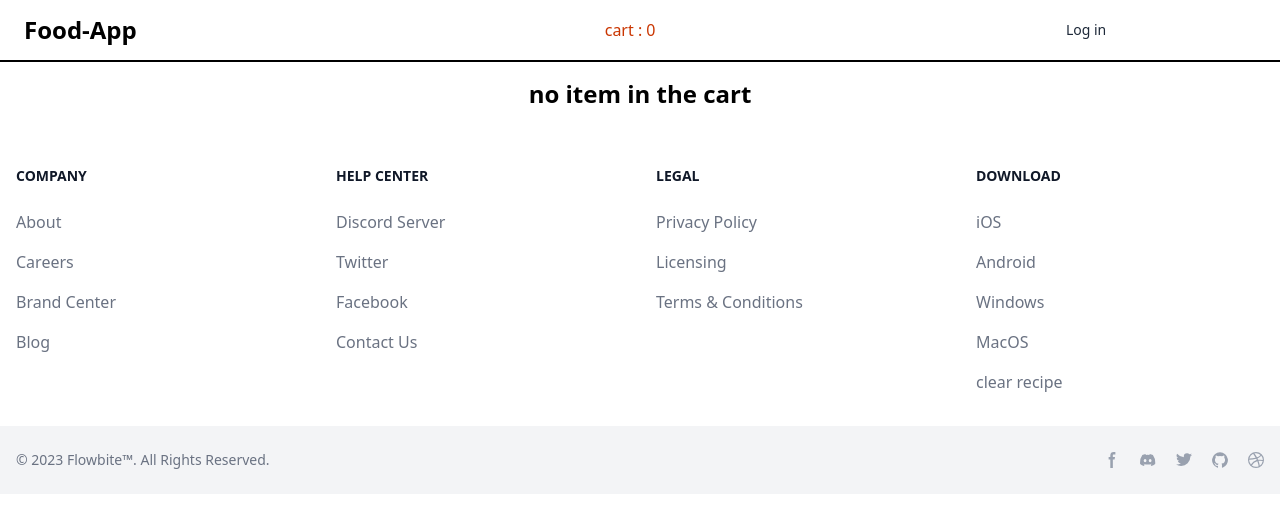
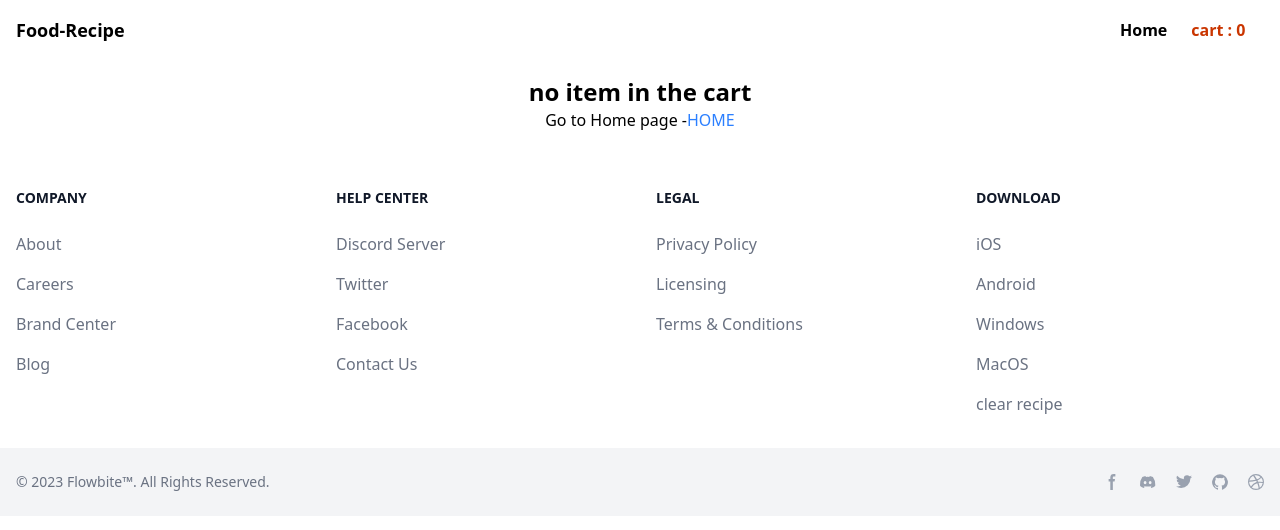
Before and after one commit to sultana-07/Food-recipe-react, a React (Vite) app: page /cart in a window 1280 px wide. Shown: the top 530 px of the page. Built offline with nearby package versions, Linux system fonts and the light colour scheme.

Commit message:
making navbar responsive

```diff
--- a/src/components/CartPage.jsx
+++ b/src/components/CartPage.jsx
@@ -1,19 +1,36 @@
-import React from 'react'
+import React,{useId} from 'react'
 import { useProduct } from '../context'
 import TrendingCard from './TrendingCard';
+import { useNavigate } from 'react-router';
 
 function CartPage() {
 
     const {cartItems} = useProduct()
+    const navigate = useNavigate();
+    const id = useId();
 
-    if(cartItems.length ==0) return <h1 className='text-center font-bold text-2xl mt-4'>no item in the cart</h1>;
+    const handlehome = () => {
+      navigate("/");
+    }
+    console.log(cartItems)
+
+    if(cartItems.length ==0) {
+      return (
+        <>
+        <h1 className='text-center font-bold text-2xl mt-4'>no item in the cart </h1>
+        <p className='text-center'>  Go to Home page -
+          <span className='text-blue-500 cursor-pointer' onClick={handlehome}>HOME</span>
+        </p>
+        </>
+      )
+    }
   return (
    <>
     <h2 className='text-2xl font-bold text-center mt-3'>Cart items</h2>
    <div className='w-full flex flex-wrap justify-center gap-3 mt-5'>
 
     {cartItems.map((item) => (
-        <div key={Date.now()}>
+        <div key={id}>
         <TrendingCard
     names={item.strMeal}
     instructions={item.strInstructions}
--- a/src/components/Header.jsx
+++ b/src/components/Header.jsx
@@ -1,64 +1,54 @@
-import React from 'react'
-import {Link,NavLink} from 'react-router'
+import React, {  useState } from 'react'
+import {NavLink} from 'react-router'
 import { useProduct } from '../context'
 
 
 function Header() {
 
     const {count} = useProduct()
+
+
+        const [isOpen, setIsOpen] = useState(false);
+
    return (
-   <>
-   <header>
-    <nav className=" bg-white border-b-2 border-black px-4 lg:px-6 py-2.5 dark:bg-gray-800 ">
-        <div className="flex flex-wrap justify-between items-center mx-auto max-w-screen-xl">
-            <a href="https://flowbite.com" className="flex items-center">
+    <nav className="bg-white text-black p-4">
+      <div className="container mx-auto flex justify-between items-center">
+        <a href="#" className=" text-lg font-bold">Food-Recipe</a>
 
-                <h2 className='text-2xl font-bold'>Food-App</h2>
-            </a>
-            <div className="flex items-center lg:order-2">
-                <a href="#" className="text-gray-800 dark:text-white hover:bg-gray-50 focus:ring-4 focus:ring-gray-300 font-medium rounded-lg text-sm px-4 lg:px-5 py-2 lg:py-2.5 mr-2 dark:hover:bg-gray-700 focus:outline-none dark:focus:ring-gray-800">Log in</a>
-                <a href="#" className="text-white bg-primary-700 hover:bg-primary-800 focus:ring-4 focus:ring-primary-300 font-medium rounded-lg text-sm px-4 lg:px-5 py-2 lg:py-2.5 mr-2 dark:bg-primary-600 dark:hover:bg-primary-700 focus:outline-none dark:focus:ring-primary-800">Get started</a>
-                <button data-collapse-toggle="mobile-menu-2" type="button" className="inline-flex items-center p-2 ml-1 text-sm text-gray-500 rounded-lg lg:hidden hover:bg-gray-100 focus:outline-none focus:ring-2 focus:ring-gray-200 dark:text-gray-400 dark:hover:bg-gray-700 dark:focus:ring-gray-600" aria-controls="mobile-menu-2" aria-expanded="false">
-                    <span className="sr-only">Open main menu</span>
-                    <svg className="w-6 h-6" fill="currentColor" viewBox="0 0 20 20" xmlns="http://www.w3.org/2000/svg"><path fillRule="evenodd" d="M3 5a1 1 0 011-1h12a1 1 0 110 2H4a1 1 0 01-1-1zM3 10a1 1 0 011-1h12a1 1 0 110 2H4a1 1 0 01-1-1zM3 15a1 1 0 011-1h12a1 1 0 110 2H4a1 1 0 01-1-1z" clipRule="evenodd"></path></svg>
-                    <svg className="hidden w-6 h-6" fill="currentColor" viewBox="0 0 20 20" xmlns="http://www.w3.org/2000/svg"><path fillRule="evenodd" d="M4.293 4.293a1 1 0 011.414 0L10 8.586l4.293-4.293a1 1 0 111.414 1.414L11.414 10l4.293 4.293a1 1 0 01-1.414 1.414L10 11.414l-4.293 4.293a1 1 0 01-1.414-1.414L8.586 10 4.293 5.707a1 1 0 010-1.414z" clipRule="evenodd"></path></svg>
+        {/* Toggle Button for Mobile */}
+        <button
+          onClick={() => setIsOpen(!isOpen)}
+          className="text-black md:hidden focus:outline-none"
+        >
+         ☰
         </button>
-            </div>
-            <div className="hidden justify-between items-center w-full lg:flex lg:w-auto lg:order-1" id="mobile-menu-2">
-                <ul className="flex flex-col mt-4 font-medium lg:flex-row lg:space-x-8 lg:mt-0">
-                           <li>
+
+        {/* Menu Items */}
+        <div className={`absolute md:relative bg-white md:bg-transparent w-full md:w-36 left-0 top-16 md:top-0 p-4 md:p-0 md:flex space-y-4 md:space-y-0 md:space-x-6 ${isOpen ? "block h-screen z-30" : "hidden"}`}>
         <NavLink
+         onClick={() => setIsOpen(false)}
          to=""
          className={({isActive}) =>
-                                        `block py-2 pr-4 pl-3 ${isActive ? "text-orange-700" : "text-white"} duration-200 border-b border-gray-100 hover:bg-gray-50 lg:hover:bg-transparent lg:border-0 hover:text-orange-700 lg:p-0`
+        `block font-bold py-2 pr-4 pl-3 ${isActive ? `text-orange-700 ` : "text-black"} duration-200 border-b border-gray-100 hover:bg-gray-200 lg:hover:bg-transparent lg:border-0 hover:text-red-700 lg:p-0`
         }
       >
       Home
     </NavLink>
-                            </li>
 
-                            <li>
      <NavLink
+      onClick={() => setIsOpen(false)}
       to="/cart"
       className={({isActive}) =>
-                                        `block py-2 pr-4 pl-3 ${isActive ? "text-orange-700" : "text-white"} duration-200 border-b border-gray-100 hover:bg-gray-50 lg:hover:bg-transparent lg:border-0 hover:text-orange-700 lg:p-0`
+        `block font-bold  py-2 pr-4 pl-3 ${isActive ? "text-orange-700" : "text-black"} duration-200 border-b border-gray-100 hover:bg-gray-200 lg:hover:bg-transparent lg:border-0 hover:text-red-700 lg:p-0`
         }
          >
        cart : {count}
       </NavLink>
-                            </li>
-
-
-
-
-
-                </ul>
         </div>
       </div>
     </nav>
-</header>
-   </>
-  )
-}
+  );
+};
+
 
 export default Header
--- a/src/components/Home.jsx
+++ b/src/components/Home.jsx
@@ -83,7 +83,7 @@ function Home() {
         {/* top pick for you */}
 
         <div className='w-full px-1 py-2 mt-12 '>
-            <h2 className='text-2xl font-bold ml-2 mb-5'>TOP PICKS FOR YOU</h2>
+            <h2 className='text-2xl font-bold ml-2 mb-5 text-center'>TOP PICKS FOR YOU</h2>
            <div className='w-full flex flex-wrap gap-5'>
            {data2.map((item) => (
               item.id <13 ?
--- a/src/components/ToppickCard.jsx
+++ b/src/components/ToppickCard.jsx
@@ -7,8 +7,8 @@ function ToppickCard({names,instructions,image,video,id}) {
   return (
    <>
    <Link to={`/${id}`}>
-<div href="#" className="max-w-72 flex flex-col items-center border-2  bg-white  border-gray-200 rounded-lg shadow-sm md:flex-row md:max-w-xl hover:bg-gray-100 dark:border-gray-700 dark:bg-gray-800 dark:hover:bg-gray-700">
-    <img className="object-cover w-full rounded-t-lg h-96 md:h-auto md:w-48 md:rounded-none md:rounded-s-lg" src={image} alt=""/>
+<div href="#" className="w-full md:max-w-72 flex flex-col items-center border-2  bg-white  border-gray-200 rounded-lg shadow-sm md:flex-row md:max-w-xl hover:bg-gray-100 dark:border-gray-700 dark:bg-gray-800 dark:hover:bg-gray-700">
+    <img className="object-cover w-full rounded-t-lg h-50 md:h-auto md:w-48 md:rounded-none md:rounded-s-lg" src={image} alt=""/>
     <div className="flex flex-col justify-between p-4 leading-normal">
         <h5 className="mb-2 text-2xl font-bold tracking-tight text-gray-900 dark:text-white">{names.slice(0,20)}</h5>
         <p className="mb-3 font-normal text-gray-700 dark:text-gray-400">{instructions.slice(0,100)}</p>
--- a/src/components/TrendingCard.jsx
+++ b/src/components/TrendingCard.jsx
@@ -3,7 +3,7 @@ import {Link} from 'react-router'
 import { useProduct } from '../context'
 import {useLocation} from 'react-router'
 
-function TrendingCard({names,instructions,image = null,btn,id = "",item = ""}) {
+function TrendingCard({names,instructions,image = null,btn,id = "",item }) {
 
   const {addToCart,deleteCart}  = useProduct()
 
@@ -25,20 +25,30 @@ function TrendingCard({names,instructions,image = null,btn,id = "",item = ""}) {
 
   return (
    <>
-   <div className="w-full md:max-w-60 md:h-80 flex flex-wrap h-55 rounded bg-white overflow-hidden shadow-2xl hover:scale-105 duration-200">
+   <div className="w-full md:max-w-60 md:h-80 flex flex-wrap h-40 rounded bg-white overflow-hidden shadow-2xl hover:scale-105 duration-200">
   <div className='w-full flex md:flex-col'>
   <img className="w-40 md:w-full h-40" src={image ? image : "https://icrier.org/wp-content/uploads/2022/12/media-Event-Image-Not-Found.jpg" } alt="Sunset in the mountains"/>
-  <div className="px-6 py-4 w-full   ">
+  <div className="px-6 py-4 w-full ">
     <div className="font-bold text-xl mb-2">{names.slice(0,14)}</div>
     <p className="text-gray-700 text-base">  {instructions.slice(0,40)}......</p>
+
+    <div className='w-full md:w-full mt-3 md:ml-0  flex justify-between px-2'>
+   {btn ?  <Link to={`/${id}`} className='bg-red-500 text-white px-5 py-2 rounded-2xl text-sm'>TRY</Link>: ""}
+   {location.pathname == "/cart" ? <button onClick={deleteitem} className=' cursor-pointer bg-black text-white px-3 py-2 rounded-2xl text-sm'>
+   {isClick ? "success": "remove cart"}</button> : <button onClick={add} className=' cursor-pointer bg-black text-white px-3 py-2 rounded-2xl text-sm'>
+   {isClick ? "success": "Add cart"}</button>}
+
+   </div>
 
 
 
   </div >
+
+
   </div>
 
 
-  <div className='w-full '>
+  {/* <div className='w-full '>
 
   <div className='w-[70%] md:w-full md:ml-0 ml-35 flex justify-between px-6'>
    {btn ?  <Link to={`/${id}`} className='bg-red-500 text-white px-5 py-2 rounded-2xl text-sm'>TRY</Link>: ""}
@@ -47,7 +57,7 @@ function TrendingCard({names,instructions,image = null,btn,id = "",item = ""}) {
    {isClick ? "success": "Add cart"}</button>}
 
    </div>
-  </div>
+  </div> */}
 
 </div>
    </>
```
Lines whose indentation alone changed are shown as unchanged.
